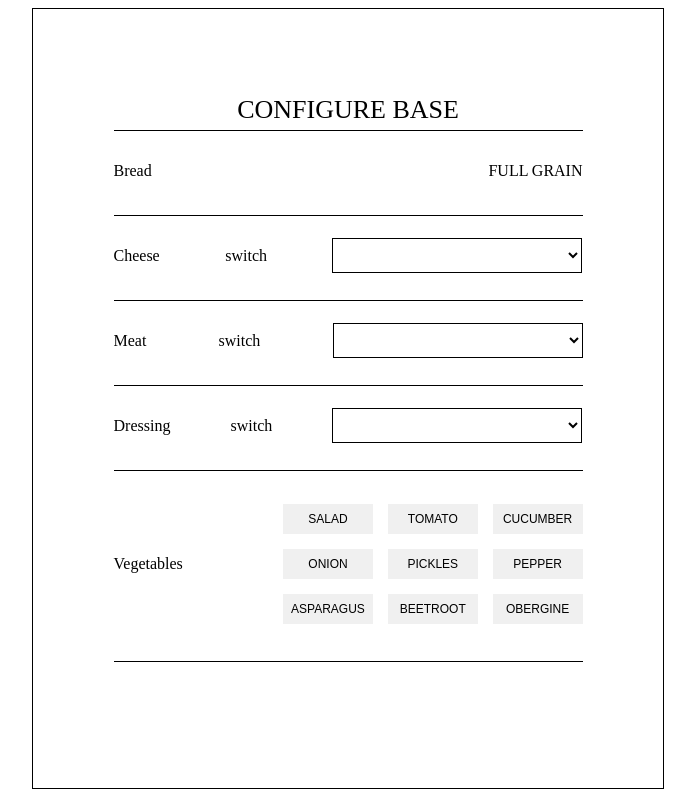
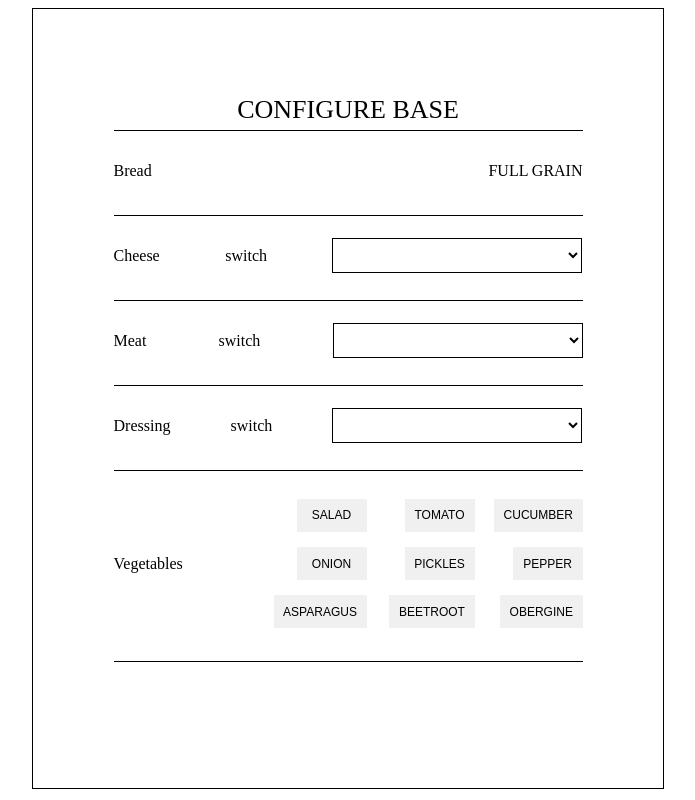
Before and after one commit to mr-fox93/panini-creator, a React (Vite) app: page /home in a window 1280 px wide. Shown: the whole page, without its empty margins (292-987 px from the left). Built offline with nearby package versions, Linux system fonts and the light colour scheme.

Commit message:
fix problem with Vegetables width buttons

```diff
--- a/src/components/BaseForm.tsx
+++ b/src/components/BaseForm.tsx
@@ -67,8 +67,9 @@ const Vegetables = styled.div`
 
 const VegetablesOptions = styled.div`
   display: grid;
-  grid-template-columns: repeat(3, minmax(auto, 1fr));
+  grid-template-columns: repeat(3, 1fr);
   grid-gap: 15px;
+  justify-items: end;
 `;
 
 const Button = styled.button`
@@ -76,9 +77,15 @@ const Button = styled.button`
   background: #f0f0f0;
   font-size: 12px;
   font-weight: 400;
-  padding: 0.5rem;
+  padding: 0.6rem;
   text-align: center;
-  width: 100%;
+  min-width: 70px;
+  width: auto;
+
+  &:active {
+    border: 1px solid black;
+    background: white;
+  }
 `;
 
 const Select = styled.select`
```
